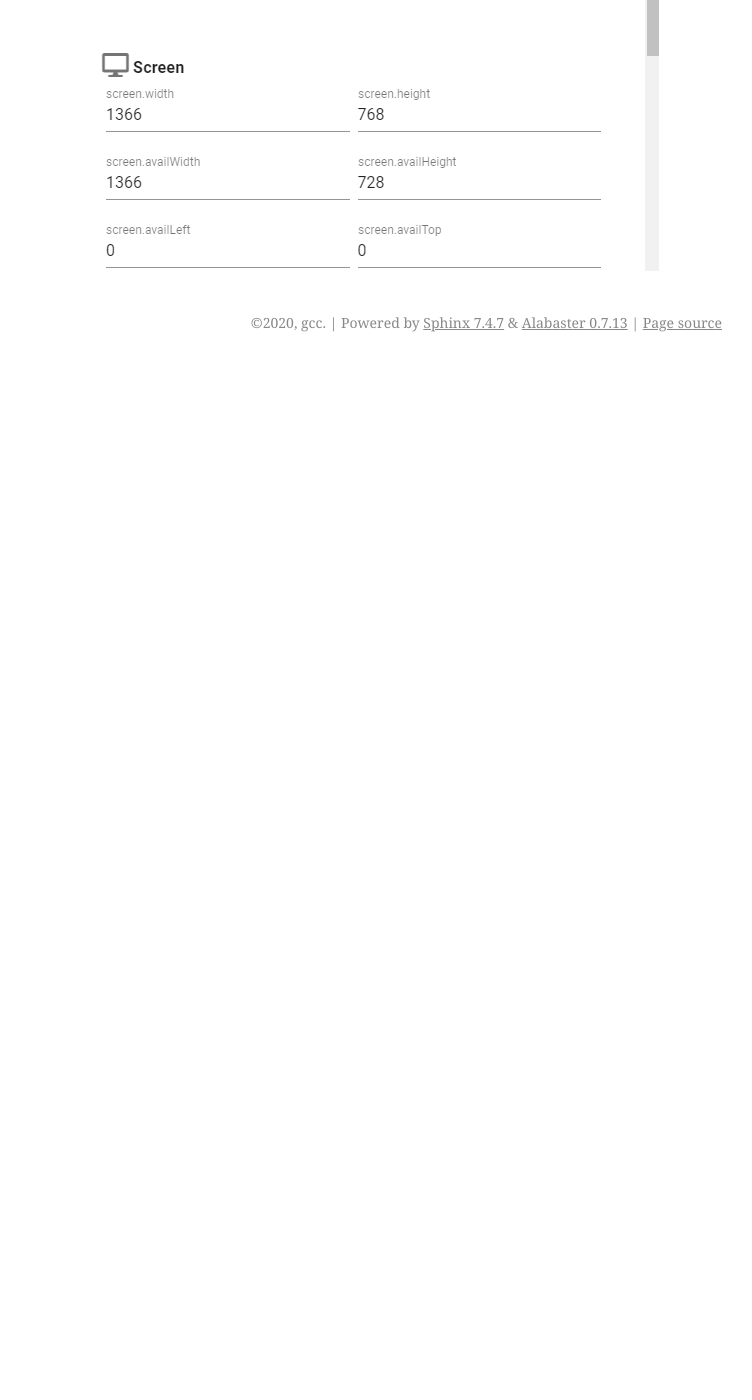
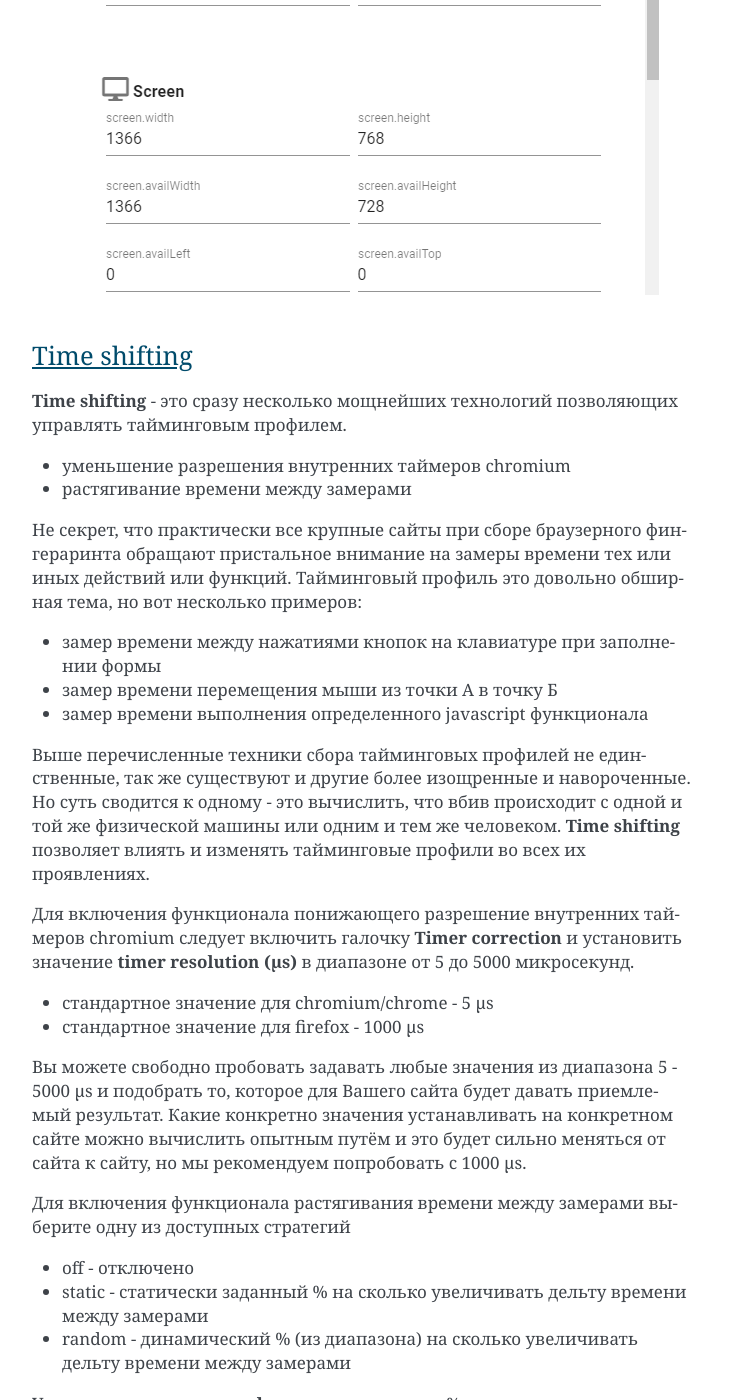
Before and after one commit to gcc-master/chebrowser-beta-doc, a Sphinx documentation site: the page built from source/profiles.rst, in a window 1280 px wide and 1400 px high, scrolled down 9542 px. Shown: the whole window, without its empty margins (388-1140 px from the left). Built offline with Sphinx 7.4.7, drawn with Linux system fonts in a browser that asks for light colours; before the commit the page ends 9904 px from its top, so only the background shows below that; some of the changed text lies outside the part shown.

Commit message:
ver 0.2.12 - time shifting

```diff
--- a/source/profiles.rst
+++ b/source/profiles.rst
@@ -239,6 +239,48 @@ Advanced Options
 .. figure:: images/Profile-General-Advanced-Options.png
 
 
+Time shifting
+~~~~~~~~~~~~~
+**Time shifting** - это сразу несколько мощнейших технологий позволяющих управлять тайминговым профилем.
+
+- уменьшение разрешения внутренних таймеров chromium
+- растягивание времени между замерами
+
+Не секрет, что практически все крупные сайты при сборе браузерного фингераринта обращают пристальное внимание на замеры времени тех или иных действий или функций.
+Тайминговый профиль это довольно обширная тема, но вот несколько примеров:
+
+- замер времени между нажатиями кнопок на клавиатуре при заполнении формы
+- замер времени перемещения мыши из точки А в точку Б
+- замер времени выполнения определенного javascript функционала
+
+Выше перечисленные техники сбора тайминговых профилей не единственные, так же существуют и другие более изощренные и навороченные.
+Но суть сводится к одному - это вычислить, что вбив происходит с одной и той же физической машины или одним и тем же человеком.
+**Time shifting** позволяет влиять и изменять тайминговые профили во всех их проявлениях.
+
+Для включения функционала понижающего разрешение внутренних таймеров chromium следует включить галочку **Timer correction** и установить значение **timer resolution (μs)** в диапазоне от 5 до 5000 микросекунд.
+
+- стандартное значение для chromium/chrome - 5 μs
+- стандартное значение для firefox - 1000 μs
+
+Вы можете свободно пробовать задавать любые значения из диапазона 5 - 5000 μs и подобрать то, которое для Вашего сайта будет давать приемлемый результат.
+Какие конкретно значения устанавливать на конкретном сайте можно вычислить опытным путём и это будет сильно меняться от сайта к сайту, но мы рекомендуем попробовать с 1000 μs.
+
+Для включения функционала растягивания времени между замерами выберите одну из доступных стратегий
+
+- off - отключено
+- static - статически заданный % на сколько увеличивать дельту времени между замерами
+- random - динамический % (из диапазона) на сколько увеличивать дельту времени между замерами
+
+Учтите что стратегия **random** меняет значение % увеличения дельты времени между замерами при каждом рефреше страницы.
+Диапазон допустимых значений 0 - 10000 %.
+
+В стратегии **static** Вы так же можете указать интересующий Вас % на который следует растягивать дельту времени при замерах.
+Диапазон допустимых значений 0 - 10000 %.
+Данная стратегия устанавливает статическое значение и не меняется при каждом рефреше страницы.
+
+ВАЖНО: не задавайте одинаковые значения или очень близкие на всех профилях подряд, т.к. это сведет на нет всю суть технологии.
+На разных профилях старайтесь задавать разные значения отличающиеся на десятки, а может и сотни процентов.
+Опять же точные пределы в которых Вы можете работать зависят от сайта, но мы рекомендуем попробовать остановиться максимум на 300-500%.
 
 
 .. include:: yandex-metrika.rst
```
